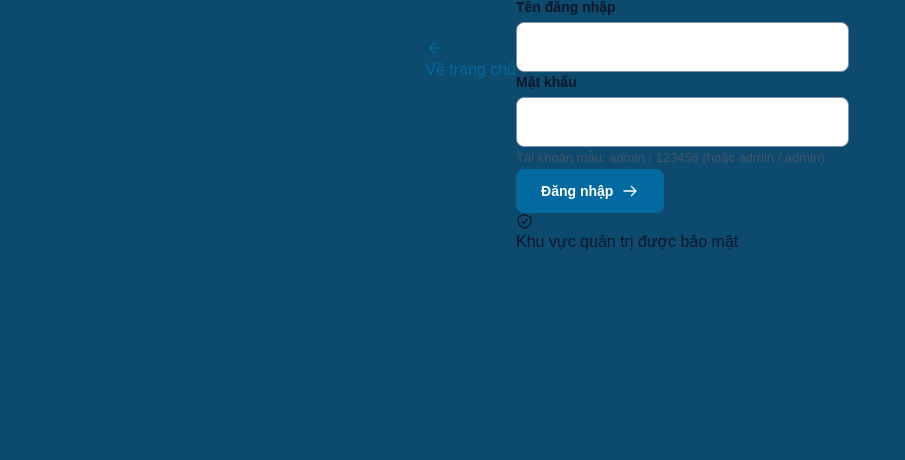
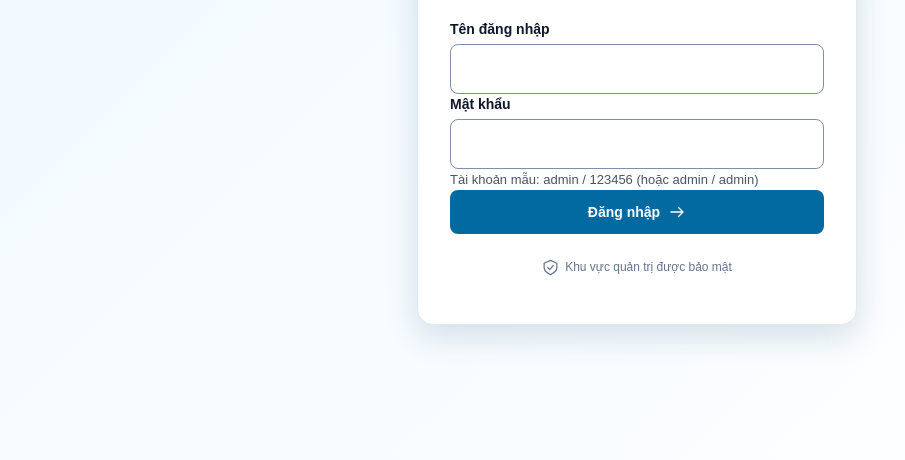
Before and after one commit to cfthanh12/oc_food, a plain HTML site: page admin-login.html in a window 1280 px wide. Shown: the part 340-800 px from the top of the page, without its empty margins (3-908 px from the left). Drawn offline with Linux system fonts and the light colour scheme.

Commit message:
sửa admin-login

```diff
--- a/admin-login.html
+++ b/admin-login.html
@@ -5,7 +5,7 @@
   <meta name="viewport" content="width=device-width, initial-scale=1">
   <title>Quản trị — Ốc Xanh</title>
   <link rel="stylesheet" href="css/common.css">
-  <link rel="stylesheet" href="css/admin.css">
+  <link rel="stylesheet" href="css/shop.css">
 </head>
 <body>
 
--- a/css/shop.css
+++ b/css/shop.css
@@ -1156,15 +1156,6 @@
   margin-top: var(--sp-5);
 }
 
-/* Nền đặc biệt cho admin */
-.admin-auth {
-  background: var(--blue-900);
-}
-
-.admin-auth > .back-link {
-  color: var(--white);
-}
-
 /* Nút đầy chiều rộng */
 .full {
   width: 100%;
```
